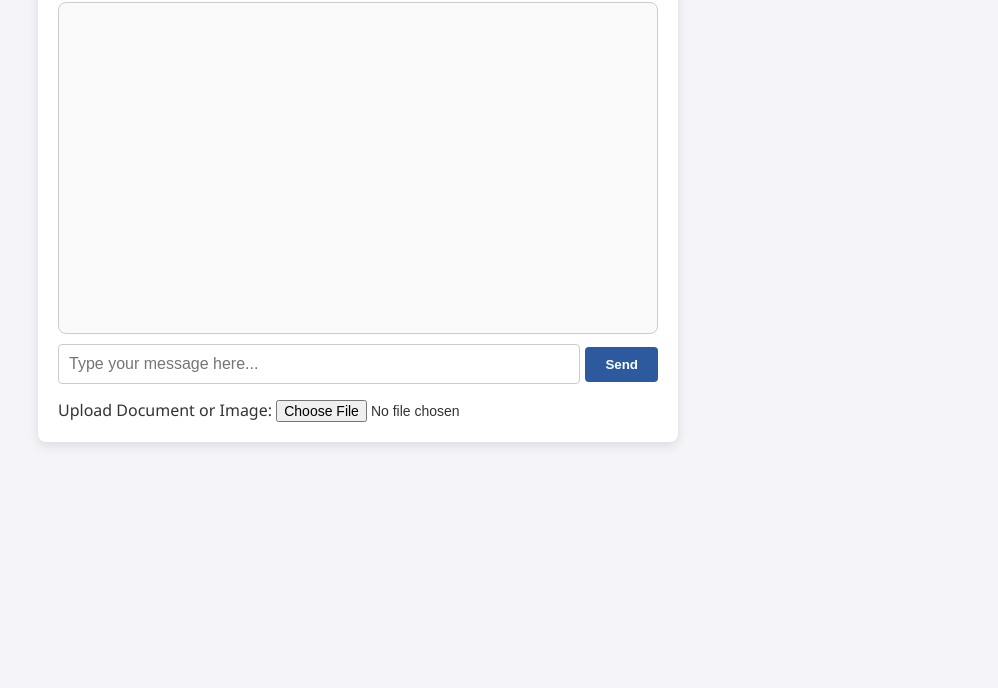
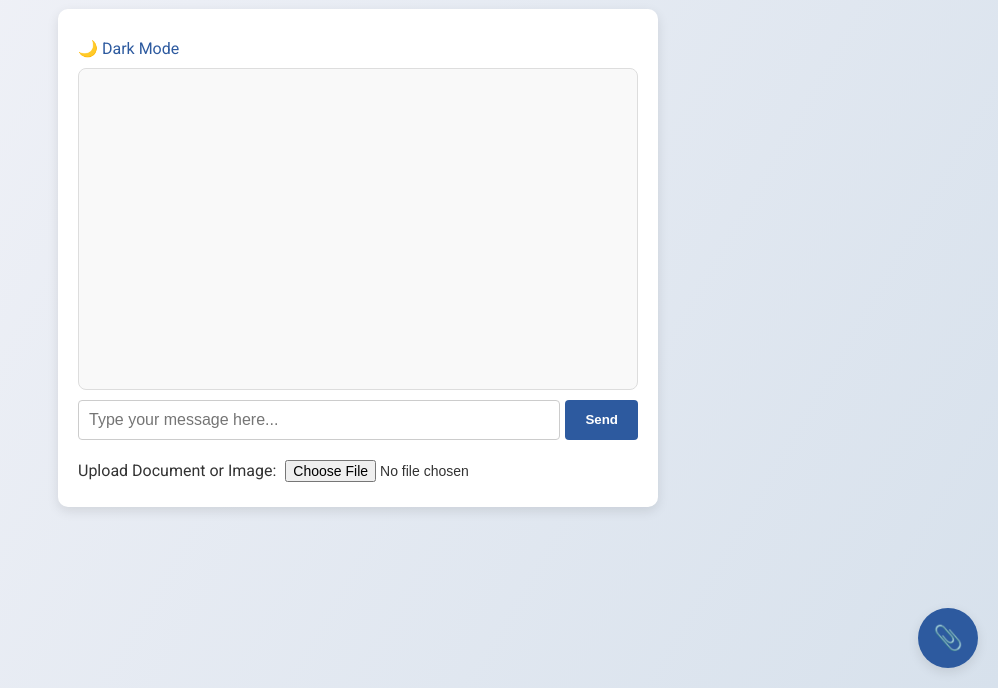
Before and after one commit to Adityavardhanjain/legal-tesseract-frontend, a plain HTML site: page index.html in a window 1280 px wide. Shown: the part 112-800 px from the top of the page, without its empty margins (282-1280 px from the left). Drawn offline with Linux system fonts and the light colour scheme.

Commit message:
Update index.html

```diff
--- a/index.html
+++ b/index.html
@@ -4,83 +4,192 @@
     <meta charset="UTF-8">
     <meta name="viewport" content="width=device-width, initial-scale=1.0">
     <title>Legal Tesseract Chatbot</title>
+    <link href="https://fonts.googleapis.com/css2?family=Roboto:wght@400;500&display=swap" rel="stylesheet">
     <style>
+        /* General Styling */
         body {
-            font-family: 'Segoe UI', Tahoma, Geneva, Verdana, sans-serif;
-            background-color: #f4f4f9;
-            margin: 0;
+            font-family: 'Roboto', sans-serif;
+            background: linear-gradient(120deg, #f4f4f9, #d7e1ec);
+            color: #333;
             display: flex;
             flex-direction: column;
             align-items: center;
-            color: #333;
+            margin: 0;
+            height: 100vh;
         }
+
+        /* Loader */
+        #loader {
+            display: flex;
+            align-items: center;
+            justify-content: center;
+            position: fixed;
+            top: 0;
+            left: 0;
+            width: 100%;
+            height: 100%;
+            background: #fff;
+            z-index: 10;
+            font-size: 2em;
+            color: #2d5a9f;
+            animation: fadeOut 0.5s ease-out 2s forwards;
+        }
+
+        @keyframes fadeOut {
+            to { opacity: 0; visibility: hidden; }
+        }
+
+        /* Page Container */
+        #pageContent {
+            display: none; /* Shown only after loader disappears */
+            animation: fadeIn 1s ease-in forwards;
+            margin-top: 40px;
+            width: 90%;
+            max-width: 600px;
+        }
+
+        @keyframes fadeIn {
+            from { opacity: 0; }
+            to { opacity: 1; }
+        }
+
+        /* Header */
         h1 {
             color: #2d5a9f;
             text-shadow: 1px 1px 2px rgba(0, 0, 0, 0.1);
-            margin-top: 30px;
         }
+
+        /* Chatbox Container */
         #chatContainer {
-            width: 90%;
-            max-width: 600px;
+            background: #fff;
+            border-radius: 10px;
+            box-shadow: 0 4px 12px rgba(0, 0, 0, 0.1);
+            overflow: hidden;
+            padding: 20px;
+        }
+
+        /* Chatbox */
+        #chatbox {
+            height: 300px;
+            overflow-y: auto;
+            padding: 10px;
             border-radius: 8px;
-            background: #fff;
-            box-shadow: 0px 4px 12px rgba(0, 0, 0, 0.1);
-            padding: 20px;
-            margin-bottom: 20px;
+            background: #f9f9f9;
+            border: 1px solid #ddd;
         }
-        #chatbox {
-            border: 1px solid #ccc;
-            padding: 15px;
-            height: 300px;
-            overflow-y: scroll;
-            border-radius: 8px;
-            background: #fafafa;
+
+        /* Dark Mode Toggle */
+        .dark-toggle {
+            display: flex;
+            align-items: center;
+            gap: 10px;
+            cursor: pointer;
+            color: #2d5a9f;
+            margin: 10px 0;
         }
+
+        .dark-toggle input {
+            display: none;
+        }
+
+        /* User Input Container */
         #userInputContainer {
             display: flex;
-            align-items: center;
             margin-top: 10px;
         }
+
         #userInput {
-            width: 100%;
+            flex: 1;
             padding: 10px;
             border-radius: 4px;
             border: 1px solid #ccc;
             font-size: 16px;
             margin-right: 5px;
         }
+
         #sendButton {
             padding: 10px 20px;
             background-color: #2d5a9f;
-            color: white;
+            color: #fff;
             border: none;
             border-radius: 4px;
             cursor: pointer;
             font-weight: bold;
             transition: background 0.3s ease;
         }
+
         #sendButton:hover {
             background-color: #244a7a;
         }
+
+        /* Chat Messages */
         .chatMessage {
             margin: 10px 0;
             font-size: 14px;
+            word-wrap: break-word;
+            animation: fadeIn 0.5s ease;
         }
-        .chatMessage strong {
-            color: #2d5a9f;
+
+        /* Chatbox Scrollbar */
+        #chatbox::-webkit-scrollbar {
+            width: 6px;
         }
+
+        #chatbox::-webkit-scrollbar-track {
+            background: #f1f1f1;
+            border-radius: 10px;
+        }
+
+        #chatbox::-webkit-scrollbar-thumb {
+            background: #ccc;
+            border-radius: 10px;
+        }
+
+        /* File Upload */
         #fileUploadContainer {
             margin-top: 15px;
         }
+
         #fileInput {
             font-size: 14px;
-            color: #333;
+            padding: 5px;
+            cursor: pointer;
+        }
+
+        /* Floating Upload Button */
+        #uploadButton {
+            position: fixed;
+            bottom: 20px;
+            right: 20px;
+            background: #2d5a9f;
+            color: #fff;
+            border: none;
+            border-radius: 50%;
+            width: 60px;
+            height: 60px;
+            display: flex;
+            align-items: center;
+            justify-content: center;
+            cursor: pointer;
+            font-size: 24px;
+            box-shadow: 0 4px 12px rgba(0, 0, 0, 0.1);
         }
     </style>
 </head>
 <body>
+    <!-- Loading Spinner -->
+    <div id="loader">Loading Legal Tesseract...</div>
+
+    <div id="pageContent">
         <h1>Legal Tesseract Chatbot</h1>
         <div id="chatContainer">
+            <!-- Dark Mode Toggle -->
+            <div class="dark-toggle">
+                <label for="darkModeToggle">🌙 Dark Mode</label>
+                <input type="checkbox" id="darkModeToggle">
+            </div>
+
+            <!-- Chatbox -->
             <div id="chatbox"></div>
 
             <!-- User Input -->
@@ -95,12 +204,24 @@
                 <input type="file" id="fileInput" accept=".pdf, .docx, image/*">
             </div>
         </div>
+    </div>
+
+    <!-- Floating Upload Button -->
+    <button id="uploadButton" title="Upload Document">📎</button>
 
     <script>
+        document.addEventListener("DOMContentLoaded", () => {
+            // Hide Loader and Show Content
+            setTimeout(() => {
+                document.getElementById("loader").style.display = "none";
+                document.getElementById("pageContent").style.display = "block";
+            }, 2000);
+
             const chatbox = document.getElementById("chatbox");
             const userInput = document.getElementById("userInput");
             const sendButton = document.getElementById("sendButton");
             const fileInput = document.getElementById("fileInput");
+            const uploadButton = document.getElementById("uploadButton");
 
             async function sendMessage(message) {
                 chatbox.innerHTML += `<p class="chatMessage"><strong>You:</strong> ${message}</p>`;
@@ -143,6 +264,15 @@
                     chatbox.scrollTop = chatbox.scrollHeight;
                 }
             });
+
+            uploadButton.addEventListener("click", () => fileInput.click());
+
+            // Dark Mode Toggle
+            const darkModeToggle = document.getElementById("darkModeToggle");
+            darkModeToggle.addEventListener("change", () => {
+                document.body.classList.toggle("dark-mode", darkModeToggle.checked);
+            });
+        });
     </script>
 </body>
 </html>
```
Lines whose indentation alone changed are shown as unchanged.
